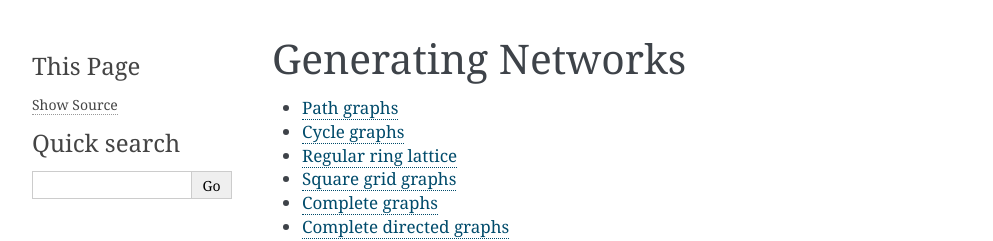
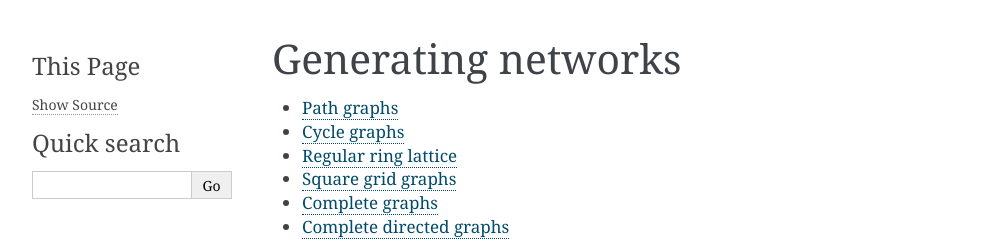
Before and after one commit to reticula-network/reticula-python, a Sphinx documentation site: the page built from docs/generation/index.rst, in a window 1280 px wide. Shown: the top 241 px of the page, without its empty margins (148-1141 px from the left). Built offline with Sphinx 7.4.7, drawn with Linux system fonts in a browser that asks for light colours.

Commit message:
docs: style fix

```diff
--- a/docs/generation/index.rst
+++ b/docs/generation/index.rst
@@ -1,4 +1,4 @@
-Generating Networks
+Generating networks
 ===================
 
 .. toctree::
--- a/docs/shuffling/index.rst
+++ b/docs/shuffling/index.rst
@@ -1,4 +1,4 @@
-Network Randomisation
+Network randomisation
 =====================
 
 .. toctree::
```
